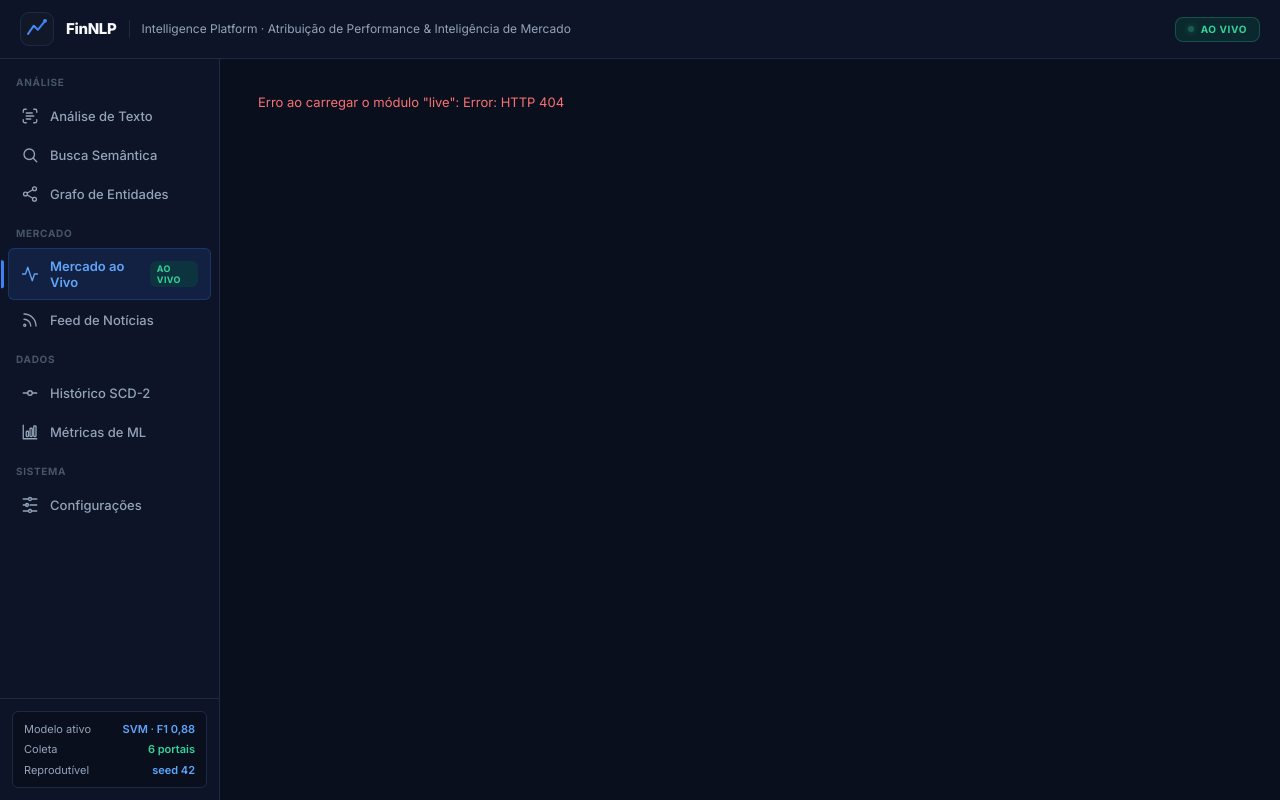
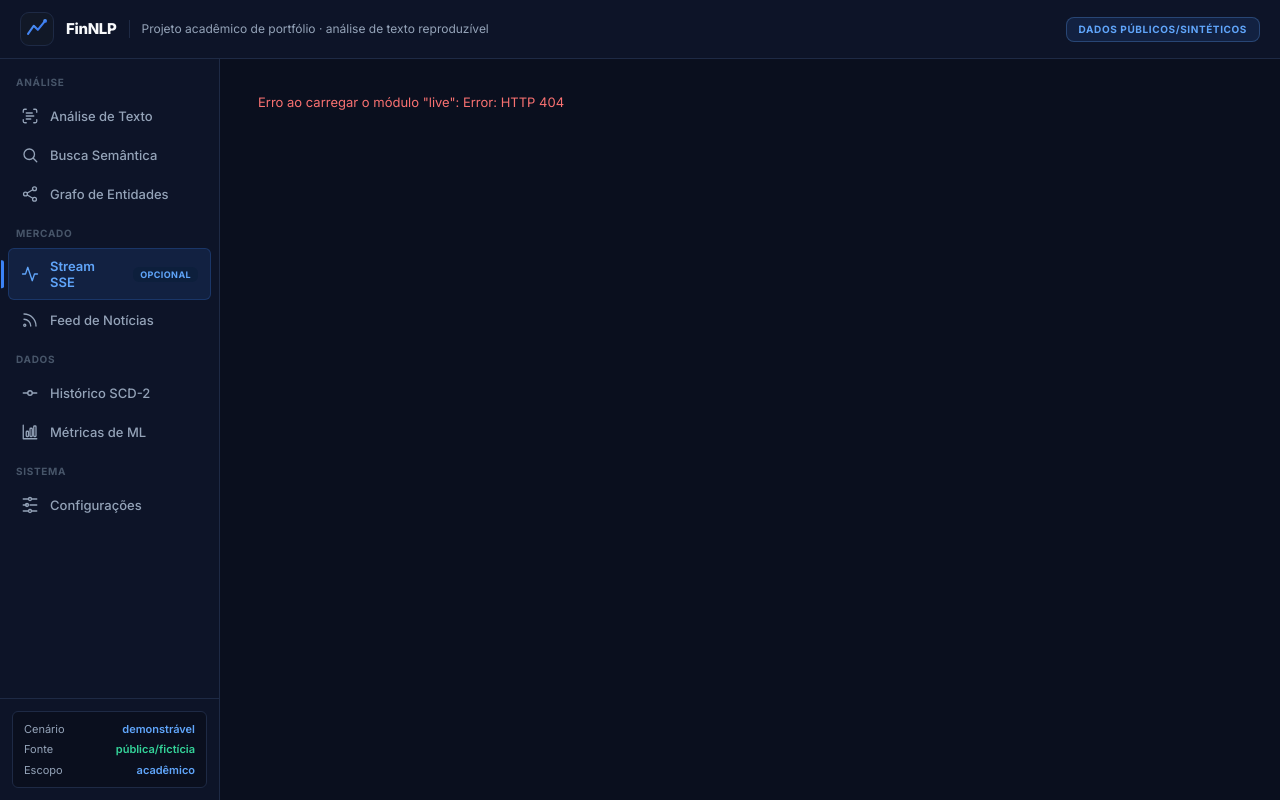
Before and after one commit to fabioffigueiredo/finnlp_performance_attribution, a Python web app: template app/templates/base.html in a window 1280 px wide. Run offline with Jinja, Linux system fonts and the light colour scheme; the template is opened without the code that fills it, so the values that code supplies are empty.

Commit message:
feat: add verifiable public analysis demo

```diff
--- a/app/routes/pages.py
+++ b/app/routes/pages.py
@@ -18,8 +18,8 @@ MODULES = {
 
 @bp.get("/")
 def home():
-    # Carga inicial: shell com o módulo Live embutido
-    return render_template("base.html", initial_module="live")
+    # A primeira tela é a análise reproduzível. O módulo SSE continua opcional.
+    return render_template("base.html", initial_module="analysis")
 
 
 @bp.get("/m/<module>")
--- a/app/static/css/components.css
+++ b/app/static/css/components.css
@@ -31,17 +31,12 @@
   color: var(--text-muted); font-size: 12px;
   padding-left: 12px; border-left: 1px solid var(--border);
 }
-.live-badge {
+.scope-badge {
   margin-left: auto; display: flex; align-items: center; gap: 7px;
-  background: rgba(6,78,59,.35); border: 1px solid rgba(52,211,153,.25);
+  background: rgba(59,130,246,.12); border: 1px solid rgba(96,165,250,.28);
   padding: 4px 12px; border-radius: 8px;
   font-size: 10px; letter-spacing: .6px; text-transform: uppercase;
-  color: var(--accent-green); font-weight: 700;
-}
-.live-badge .live-dot {
-  width: 6px; height: 6px; background: var(--accent-green);
-  border-radius: 50%; box-shadow: 0 0 6px var(--accent-green);
-  animation: pulse 1.5s infinite;
+  color: var(--accent-blue-d); font-weight: 700;
 }
 
 /* ---- Body layout (sidebar + main) --------------------------------------- */
@@ -116,6 +111,21 @@
 .topbar-actions { margin-left: auto; display: flex; gap: 8px; align-items: center; }
 
 .content-area { flex: 1; padding: 18px 22px; overflow-y: auto; display: flex; flex-direction: column; gap: 14px; }
+
+.demo-notice {
+  display: flex; align-items: center; justify-content: space-between; gap: 24px;
+  background: rgba(59,130,246,.07); border: 1px solid rgba(96,165,250,.24);
+  border-left: 3px solid var(--accent-blue); border-radius: var(--radius-md); padding: 13px 16px;
+}
+.demo-notice p { color: var(--text-muted); font-size: 12px; line-height: 1.45; }
+.demo-notice .card-label { margin-bottom: 3px; }
+.demo-limit { max-width: 360px; text-align: right; }
+.execution-trace {
+  display: flex; align-items: center; gap: 7px; flex-wrap: wrap; margin-bottom: 12px;
+  color: var(--text-muted); border: 1px solid var(--border); border-radius: var(--radius-md);
+  padding: 9px 12px; font-size: 11px; background: rgba(13,20,40,.7);
+}
+.trace-label { color: var(--accent-blue-d); font-weight: 700; font-size: 10px; letter-spacing: .45px; text-transform: uppercase; margin-right: 4px; }
 
 /* ---- Buttons ------------------------------------------------------------ */
 .btn {
@@ -261,6 +271,9 @@ table.data-table td { padding: 8px 10px; border-bottom: 1px solid rgba(30,42,69,
   .sidebar .nav-section, .sidebar-footer { display: none; }
   .nav-item { width: auto; justify-content: center; padding: 9px 0; margin: 2px 6px; gap: 0; }
   .brand-sub { display: none; }
+  .scope-badge { font-size: 8px; padding: 4px 7px; }
+  .demo-notice { align-items: flex-start; flex-direction: column; gap: 8px; }
+  .demo-limit { max-width: none; text-align: left; }
   .gauges { grid-template-columns: 1fr 1fr; }
   .result-grid { grid-template-columns: 1fr; }
 }
--- a/app/static/js/analysis.js
+++ b/app/static/js/analysis.js
@@ -8,6 +8,17 @@ window.MODULE_INIT = window.MODULE_INIT || {};
 window.MODULE_INIT.analysis = function () {
   const btn = document.getElementById("analyze-btn");
   if (!btn) return;
+  const scenario = document.getElementById("load-demo-scenario");
+  const demoText = "Demo Corporation reported strong quarterly earnings and a higher operating margin. This is a fictional public demonstration scenario.";
+
+  if (scenario) {
+    scenario.addEventListener("click", () => {
+      document.getElementById("analyze-text").value = demoText;
+      document.getElementById("analyze-lang").value = "en";
+      document.getElementById("analyze-topn").value = "3";
+      document.getElementById("analysis-results").innerHTML = `<div class="card"><div class="muted" style="font-size:13px">Cenário carregado. Clique em Analisar para executar o endpoint real.</div></div>`;
+    });
+  }
 
   btn.addEventListener("click", async () => {
     const text = document.getElementById("analyze-text").value.trim();
@@ -49,6 +60,12 @@ function renderAnalysis(d) {
     : '<span class="muted">—</span>';
 
   return `
+    <aside class="execution-trace" aria-label="Traço de execução">
+      <span class="trace-label">Execução verificada</span>
+      <span class="mono">POST /api/analyze</span><span aria-hidden="true">→</span>
+      <span class="mono">PipelineService</span><span aria-hidden="true">→</span>
+      <span>resultado</span>
+    </aside>
     <div style="display:grid;grid-template-columns:1fr 1fr;gap:12px;margin-bottom:12px">
       <div class="result-card">
         <div class="card-label">Sentimento</div>
--- a/app/templates/base.html
+++ b/app/templates/base.html
@@ -34,8 +34,8 @@
         <svg viewBox="0 0 32 32" width="26" height="26"><path d="M5 22 12 12l5 5 9-11" fill="none" stroke="url(#bm)" stroke-width="2.6" stroke-linecap="round" stroke-linejoin="round"/><circle cx="26" cy="6" r="2.4" fill="url(#bm)"/><defs><linearGradient id="bm" x1="0" y1="0" x2="1" y2="1"><stop offset="0" stop-color="#60A5FA"/><stop offset="1" stop-color="#2563EB"/></linearGradient></defs></svg>
       </span>
       <span class="brand-name">FinNLP</span>
-      <span class="brand-sub">Intelligence Platform · Atribuição de Performance &amp; Inteligência de Mercado</span>
-      <span class="live-badge"><span class="live-dot"></span> AO VIVO</span>
+      <span class="brand-sub">Projeto acadêmico de portfólio · análise de texto reproduzível</span>
+      <span class="scope-badge">dados públicos/sintéticos</span>
     </header>
 
     <div class="body-layout">
@@ -49,7 +49,7 @@
           <button class="nav-item" data-module="graph" aria-label="Grafo de Entidades"><svg class="nav-icon"><use href="#i-graph"/></svg><span>Grafo de Entidades</span></button>
 
           <div class="nav-section">Mercado</div>
-          <button class="nav-item" data-module="live" aria-label="Mercado ao Vivo"><svg class="nav-icon"><use href="#i-live"/></svg><span>Mercado ao Vivo</span><span class="nav-badge">ao vivo</span></button>
+          <button class="nav-item" data-module="live" aria-label="Stream SSE opcional"><svg class="nav-icon"><use href="#i-live"/></svg><span>Stream SSE</span><span class="nav-badge blue">opcional</span></button>
           <button class="nav-item" data-module="feed" aria-label="Feed de Notícias"><svg class="nav-icon"><use href="#i-feed"/></svg><span>Feed de Notícias</span></button>
 
           <div class="nav-section">Dados</div>
@@ -62,9 +62,9 @@
 
         <div class="sidebar-footer">
           <div class="status-bar">
-            <div class="status-row"><span>Modelo ativo</span><span class="status-val">SVM · F1 0,88</span></div>
-            <div class="status-row"><span>Coleta</span><span class="status-val green">6 portais</span></div>
-            <div class="status-row"><span>Reprodutível</span><span class="status-val">seed 42</span></div>
+            <div class="status-row"><span>Cenário</span><span class="status-val">demonstrável</span></div>
+            <div class="status-row"><span>Fonte</span><span class="status-val green">pública/fictícia</span></div>
+            <div class="status-row"><span>Escopo</span><span class="status-val">acadêmico</span></div>
           </div>
         </div>
       </aside>
```
Also changed, not shown: app/templates/_module_analysis.html (+10 -1 lines), tests/test_app_factory.py (+24 -0 lines), README.md, reports/images/finnlp-demo-vertical.png (added), 1 other file.
